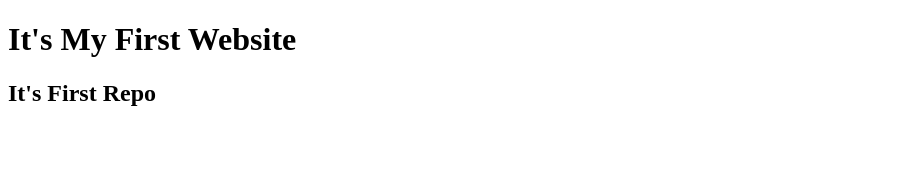
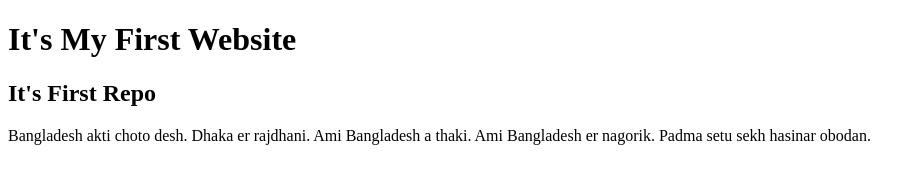
Before and after one commit to hmevan/my-first-repo, a plain HTML site: page index.html in a window 1280 px wide. Shown: the whole page, without its empty margins (0-920 px from the left). Drawn offline with Linux system fonts and the light colour scheme.

Commit message:
p tag add

```diff
--- a/index.html
+++ b/index.html
@@ -9,5 +9,6 @@
 <body>
     <h1>It's My First Website</h1>
     <h2>It's First Repo</h2>
+    <p>Bangladesh akti choto desh. Dhaka er rajdhani. Ami Bangladesh a thaki. Ami Bangladesh er nagorik. Padma setu sekh hasinar obodan.</p>
 </body>
 </html>
```
